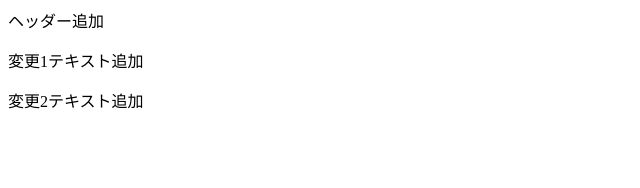
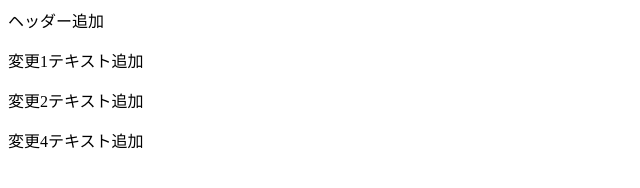
Before and after one commit to K-3daya/git-test2, a plain HTML site: page index.html in a window 1280 px wide. Shown: the whole page, without its empty margins (0-640 px from the left). Drawn offline with Linux system fonts and the light colour scheme.

Commit message:
変更4テキスト追加

```diff
--- a/index.html
+++ b/index.html
@@ -9,5 +9,6 @@
 	<header>ヘッダー追加</header>
 	<p>変更1テキスト追加</p>
 	<p>変更2テキスト追加</p>
+	<p>変更4テキスト追加</p>
 </body>
 </html>
```
